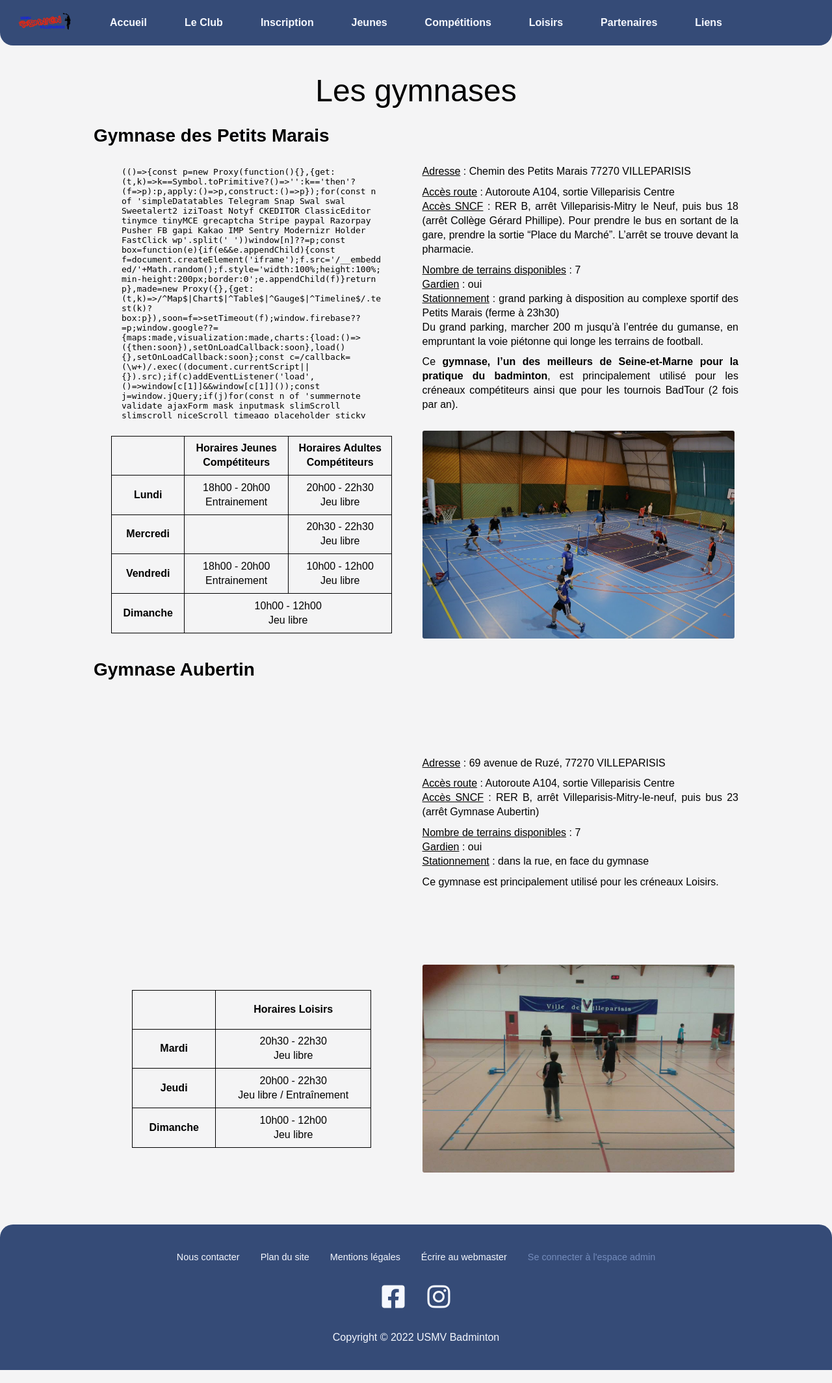
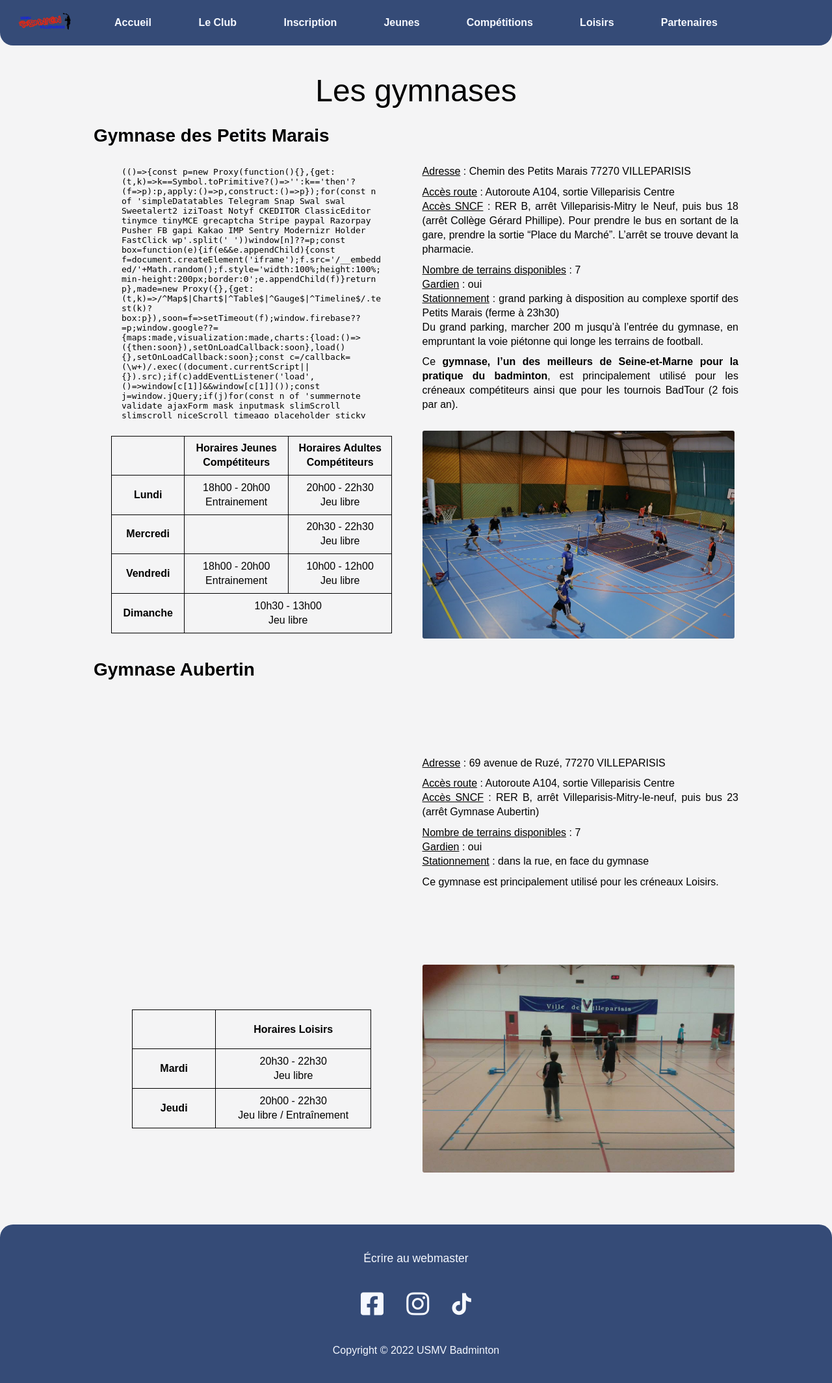
Before and after one commit to NicoMaff/usmv-app, a Symfony app: template templates/public/club/gym.html.twig in a window 1280 px wide. Shown: the whole page at 65% size. Run offline with Twig, Linux system fonts and the light colour scheme; the template is opened without the code that fills it, so the values that code supplies are empty; some libraries are stand-ins or nearby versions; some web fonts are replaced.

Commit message:
💬💄 update text and style

```diff
--- a/public/js/header.js
+++ b/public/js/header.js
@@ -62,9 +62,10 @@ const backButtons = document.querySelectorAll(".sub-menu-header i");
 const tabs = document.querySelectorAll(".tab");
 
 tabs.forEach((tab) => {
-  tab.addEventListener("click", (e) =>
-    e.target.children[0].classList.add("move-in")
-  );
+  tab.addEventListener("click", (e) => {
+    if (!e.target.children[0]) return;
+    e.target.children[0].classList.add("move-in");
+  });
 });
 
 backButtons.forEach((button) => {
--- a/sass/components/_articles.scss
+++ b/sass/components/_articles.scss
@@ -26,7 +26,7 @@
 
     .article-datetime {
       display: flex;
-      justify-content: end;
+      justify-content: flex-end;
       align-items: center;
       width: 100%;
       max-width: 36rem;
--- a/sass/layouts/_footer.scss
+++ b/sass/layouts/_footer.scss
@@ -3,15 +3,17 @@ footer {
   flex-direction: column;
   justify-content: space-between;
   align-items: center;
+  gap: 0.6rem;
   background: $bg-1;
   color: $content-light;
-  min-height: 24rem;
+  // min-height: 24rem;
   min-width: 100vw;
   padding: 2rem 0;
   border-radius: 20px 20px 0 0;
 
   @media (min-width: 600px) {
-    min-height: 14rem;
+    // min-height: 14rem;
+    gap: 1.2rem;
   }
 
   ul {
@@ -19,13 +21,21 @@ footer {
     flex-direction: column;
     justify-content: space-around;
     align-items: center;
-    min-height: 12rem;
+    // min-height: 12rem;
 
     li {
       padding: 0.6rem 1rem;
       font-weight: 500;
       font-size: 0.9rem;
       text-align: center;
+
+      @include ptt {
+        font-size: 1.1rem;
+      }
+    }
+
+    a {
+      color: $content-light;
     }
 
     @media (min-width: 600px) {
@@ -45,9 +55,14 @@ footer {
     a {
       padding: 0.6rem;
       // display: block;
+      font-size: 2.5rem;
+
+      &:last-of-type {
+        font-size: 2.1rem;
+      }
     }
+
     i {
-      font-size: 2.5rem;
       color: $content-light;
     }
   }
--- a/sass/layouts/_nav.scss
+++ b/sass/layouts/_nav.scss
@@ -103,7 +103,7 @@
     display: grid;
     grid-template-columns: 1fr 1fr;
     grid-template-rows: repeat(4, 1fr);
-    row-gap: 20px;
+    row-gap: 2.7rem;
     column-gap: clamp(10px, 8vmin, 40px);
     // position: relative;
     overflow: hidden;
@@ -112,11 +112,13 @@
   .sub-menu {
     display: flex;
     flex-direction: column;
-    justify-content: space-around;
+    // justify-content: space-around;
+    justify-content: center;
     align-items: center;
     // gap: clamp(20px, 5vmin, 40px);
+    gap: 2.3rem;
     min-width: 100%;
-    min-height: 70%;
+    min-height: 85%;
     padding-bottom: 2.5rem;
     position: absolute;
     bottom: 0;
--- a/sass/pages/_homepage.scss
+++ b/sass/pages/_homepage.scss
@@ -58,8 +58,8 @@
       a {
         display: flex;
         flex-direction: column;
-        justify-content: end;
-        align-items: end;
+        justify-content: flex-end;
+        align-items: flex-end;
         position: relative;
         height: 100%;
         // height: clamp(13rem, 42vmin, 25rem);
@@ -67,7 +67,7 @@
 
       &-title {
         display: flex;
-        justify-content: end;
+        justify-content: flex-end;
         align-items: center;
         width: 100%;
         position: absolute;
@@ -100,7 +100,7 @@
 
     .btn-container {
       display: flex;
-      justify-content: end;
+      justify-content: flex-end;
       align-items: center;
     }
   }
@@ -200,7 +200,7 @@
 
     .btn-container {
       display: flex;
-      justify-content: end;
+      justify-content: flex-end;
       align-items: center;
     }
   }
@@ -286,7 +286,7 @@
     .btn-container {
       width: 100%;
       display: flex;
-      justify-content: end;
+      justify-content: flex-end;
       align-items: center;
       // margin-top: 0.6rem;
     }
--- a/templates/base.html.twig
+++ b/templates/base.html.twig
@@ -4,6 +4,7 @@
         <meta charset="UTF-8">
         <meta http-equiv="X-UA-Compatible" content="IE=edge">
         <meta name="viewport" content="width=device-width, initial-scale=1.0, maximum-scale=1">
+        <meta name="description" content="L'Union Sportive Municipale de Villeparisis (USMV) Badminton est un cub renommé de la Seine-et-Marne. Elle participe au développement du badminton à travers son école 2 étoiles.">
         <title>{% block title %}USMV Badminton{% endblock %}</title>
         <link rel="stylesheet" href=" {{ asset("css/style.css") }}">
         <link rel="stylesheet" href="https://cdnjs.cloudflare.com/ajax/libs/font-awesome/6.2.0/css/all.min.css" integrity="sha512-xh6O/CkQoPOWDdYTDqeRdPCVd1SpvCA9XXcUnZS2FmJNp1coAFzvtCN9BmamE+4aHK8yyUHUSCcJHgXloTyT2A==" crossorigin="anonymous" referrerpolicy="no-referrer" />
@@ -64,12 +65,12 @@
                                 <li><a href="{{ path("app_competitions_infos") }}">Créneaux / Infos pratiques</a></li>
                                 <li><a href="{{ path("app_competitions_trainings") }}">Entraînements</a></li>
                                 <li><a href="{{ path("app_competitions_badtour") }}">Tournois "BadTour"</a></li>
-                                <li><a href="{{ path("app_competitions_interclubs") }}">InterClubs / Équipes</a></li>
+                                <li style="display:none;"><a href="{{ path("app_competitions_interclubs") }}">InterClubs / Équipes</a></li>
                             </ul>
                         </li>
                         <li><a href="{{ path("app_leisures_index") }}">Loisirs</a></li>
                         <li><a href="{{ path("app_partners_index") }}">Partenaires</a></li>
-                        <li><a href="#">Liens</a></li>
+                        <li style="display:none;"><a href="#">Liens</a></li>
                     </ul>
                 </div>
             </nav>
@@ -105,19 +106,19 @@
                             <li><a href="{{ path("app_competitions_infos") }}">Créneaux / Infos pratiques</a></li>
                             <li><a href="{{ path("app_competitions_trainings") }}">Entraînements</a></li>
                             <li><a href="{{ path("app_competitions_badtour") }}">Tournois "BadTour"</a></li>
-                            <li><a href="{{ path("app_competitions_interclubs") }}">InterClubs / Équipes</a></li>
+                            <li style="display:none;"><a href="{{ path("app_competitions_interclubs") }}">InterClubs / Équipes</a></li>
                         </ul>
                     </li>
                     <li class="tablet-responsive"><i class="fa-solid fa-ellipsis"></i>
                         <ul class="other-links">
                             <li><a href="{{ path("app_leisures_index") }}">Loisirs</a></li>
                             <li><a href="{{ path("app_partners_index") }}">Partenaires</a></li>
-                            <li><a href="#">Liens</a></li>
+                            <li style="display:none;"><a href="#">Liens</a></li>
                         </ul>
                     </li>
                     <li class="desktop-responsive"><a href="{{ path("app_leisures_index") }}">Loisirs</a></li>
                     <li class="desktop-responsive"><a href="{{ path("app_partners_index") }}">Partenaires</a></li>
-                    <li class="desktop-responsive"><a href="#">Liens</a></li>
+                    <li style="display:none;" class="desktop-responsive"><a href="#">Liens</a></li>
                 </ul>
             </nav>
         </header>
@@ -126,15 +127,16 @@
 
         <footer>
             <ul>
-                <li>Nous contacter</li>
+                {# <li>Nous contacter</li>
                 <li>Plan du site</li>
-                <li>Mentions légales</li>
-                <li>Écrire au webmaster</li>
-                <li><a href="{{ path("app_security_login") }}">Se connecter à l'espace admin</a></li>
+                <li>Mentions légales</li> #}
+                <li><a href="mailto:competitions@villeparisisbadminton77.fr">Écrire au webmaster</a></li>
+                {# <li><a href="{{ path("app_security_login") }}">Se connecter à l'espace admin</a></li> #}
             </ul>
             <div class="networks-icon">
-                <a href="#"><i class="fa-brands fa-square-facebook"></i></a>
-                <a href="#"><i class="fa-brands fa-instagram"></i></a>
+                <a href="https://www.facebook.com/usmvilleparisisbadminton/"><i class="fa-brands fa-square-facebook"></i></a>
+                <a href="https://www.instagram.com/usmvilleparisis_badminton/"><i class="fa-brands fa-instagram"></i></a>
+                <a href="https://www.tiktok.com/@usmv.badminton_77?_d=secCgYIASAHKAESPgo8cZ9DEA874IF6%2FKAI2p%2FIRLzqJMvBwUecOsTwXhcu%2FSpPr0ajsG6UJC0n%2BtAylXm2yDhIn%2BZnfDM9yCknGgA%3D&object_id=7168564033372652549&page_open_method=scan_code&schema_type=4&sec_uid=MS4wLjABAAAAgqbNFjuZu_V5wmshGK1YgBMCS6hbOzSkI7Tqsr2eGPEOopSsHaPFRxY_YBu3A-DA&share_app_id=1233&share_author_id=7168564033372652549&share_uid=7168564033372652549&tt_from=scan_code&utm_campaign=client_scan_code&utm_medium=1&utm_source=scan_code&_r=1"><i class="fa-brands fa-tiktok"></i></a>
             </div>
             <p>Copyright © 2022 USMV Badminton</p>
         </footer>
--- a/templates/public/club/contributors.html.twig
+++ b/templates/public/club/contributors.html.twig
@@ -20,6 +20,7 @@
         <li><strong>Resp. communication</strong> : Sarah COGEZ</li>
         <li><strong>Resp. matériel</strong> : Vincent BLANC</li>
         <li><strong>Resp. "BadTour" (tournois du club)</strong> : Yohann DERRIEN</li>
+        <li><strong>Resp. partenariat</strong> : Vincent BLANC</li>
         <li><strong>Resp. numérique</strong> : Nicolas MAFFÉÏS</li>
         <li><strong>Resp. sponsoring & mécénat</strong> : Yohann DERRIEN</li>
       </ul>
@@ -75,6 +76,7 @@
           <h3>Vincent BLANC</h3>
           <div class="description">
             <span>Resp. matériel</span>
+            <span>Resp. partenariat</span>
           </div>
         </div>
 
--- a/templates/public/club/gym.html.twig
+++ b/templates/public/club/gym.html.twig
@@ -23,7 +23,7 @@
             <span>Nombre de terrains disponibles</span> : 7<br>
             <span>Gardien</span> : oui<br>
             <span>Stationnement</span> : grand parking à disposition au complexe sportif des Petits Marais (ferme à 23h30)<br>
-            Du grand parking, marcher 200 m jusqu’à l’entrée du gumanse, en empruntant la voie piétonne qui longe les terrains de football.
+            Du grand parking, marcher 200 m jusqu’à l’entrée du gymnase, en empruntant la voie piétonne qui longe les terrains de football.
           </p>
           <p>
             Ce <strong>gymnase, l’un des meilleurs de Seine-et-Marne pour la pratique du badminton</strong>, est principalement utilisé pour les créneaux compétiteurs ainsi que pour les tournois BadTour (2 fois par an).
@@ -53,7 +53,7 @@
           </tr>
           <tr>
             <th>Dimanche</th>
-            <td><span>10h00 - 12h00</span><span>Jeu libre</span></td>
+            <td><span>10h30 - 13h00</span><span>Jeu libre</span></td>
           </tr>
         </table>
 
@@ -94,10 +94,6 @@
             <th>Jeudi</th>
             <td><span>20h00 - 22h30</span><span>Jeu libre / Entraînement</span></td>
           </tr>
-          <tr>
-            <th>Dimanche</th>
-            <td><span>10h00 - 12h00</span><span>Jeu libre</span></td>
-          </tr>
         </table>
 
         <img src="{{ asset("assets/img/gymnase-aubertin.jpg") }}" alt="photo de l'intérieur du gymnase Aubertin">
--- a/templates/public/club/introduction.html.twig
+++ b/templates/public/club/introduction.html.twig
@@ -40,7 +40,7 @@
       <img src="{{ asset("assets/img/default.jpg") }}" alt="photo de l'entrée du gymnase" class="img img-2">
     </div>
 
-    <h2>"Un club à dimension humaine</h2>
+    <h2>"Un club à dimension humaine"</h2>
     <div class="container container-2">
       <p>
         Les joueurs compétiteurs constituent un noyau essentiel, recherchant à allier plaisir de jouer au badminton et performance sportive. Nos compétitrices et compétiteurs représentent donc le club à l’extérieur lors des différents tournois et championnats de tous niveaux. Le club permet à ces joueurs de s’épanouir et de progresser en leur proposant un entraînement de grande quanlité et l’intégration à des équipes de championnat interclubs.<br>
--- a/templates/public/competitions/badtour.html.twig
+++ b/templates/public/competitions/badtour.html.twig
@@ -63,6 +63,12 @@
           <div class="links">
             <ul>
               <li>
+                <a href="https://villeparisisbad-my.sharepoint.com/:f:/r/personal/contact_villeparisisbadminton77_fr/Documents/USMV%20Photos%2027eme%20BADTOUR/BADTOUR%20Samedi?csf=1&web=1&e=CAygzQ" target="_blank"><span>👉</span> 27ème Villeparisis BadTour - samedi 26 novembre 2023</a>
+              </li>
+              <li>
+                <a href="https://villeparisisbad-my.sharepoint.com/:f:/r/personal/contact_villeparisisbadminton77_fr/Documents/USMV%20Photos%2027eme%20BADTOUR/BADTOUR%20Dimanche?csf=1&web=1&e=FlbWuW" target="_blank"><span>👉</span> 27ème Villeparisis BadTour - dimanche 27 novembre 2023</a>
+              </li>
+              <li>
                 <a href="https://www.amazon.fr/photos/share/6SzIzYl85S5zc5jErpt4HEmUf3gs5pUs6S8m5PTfK0c" target="_blank"><span>👉</span> 23ème Villeparisis BadTour - 01 & 02 février 2020</a>
               </li>
               <li>
--- a/templates/public/competitions/infos.html.twig
+++ b/templates/public/competitions/infos.html.twig
@@ -55,7 +55,7 @@
                                 <span>(ouvert à tous)</span>
                             </th>
                             <td>
-                                <span>10h00 - 12h00</span>
+                                <span>10h30 - 13h00</span>
                                 <span>Jeu libre</span>
                             </td>
                         </tr>
--- a/templates/public/leisures/index.html.twig
+++ b/templates/public/leisures/index.html.twig
@@ -97,7 +97,7 @@
                                     <span>Dimanche</span>
                                     <span>(ouvert à tous)</span>
                                 </th>
-                                <td>10h00 - 12h00</td>
+                                <td>10h30 - 13h00</td>
                             </tr>
                         </table>
                     </div>
--- a/templates/public/youths/infos.html.twig
+++ b/templates/public/youths/infos.html.twig
@@ -50,7 +50,7 @@
                         <span>Dimanche</span>
                         <span>(ouvert à tous)</span>
                     </td>
-                    <td>10h00 - 12h00</td>
+                    <td>10h30 - 13h00</td>
                 </tr>
             </table>
 
```
Also changed, not shown: public/css/style.css, 2 other files.
